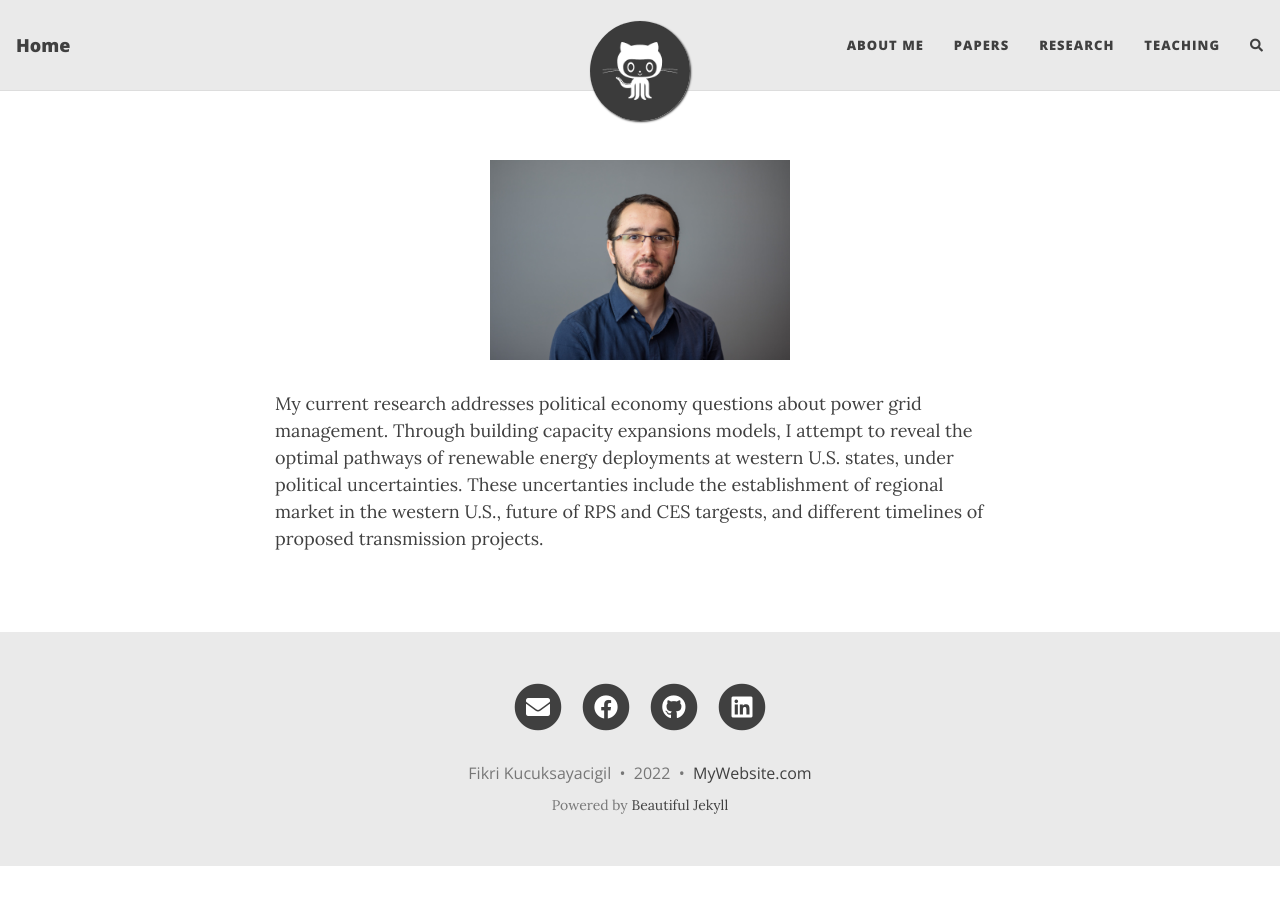
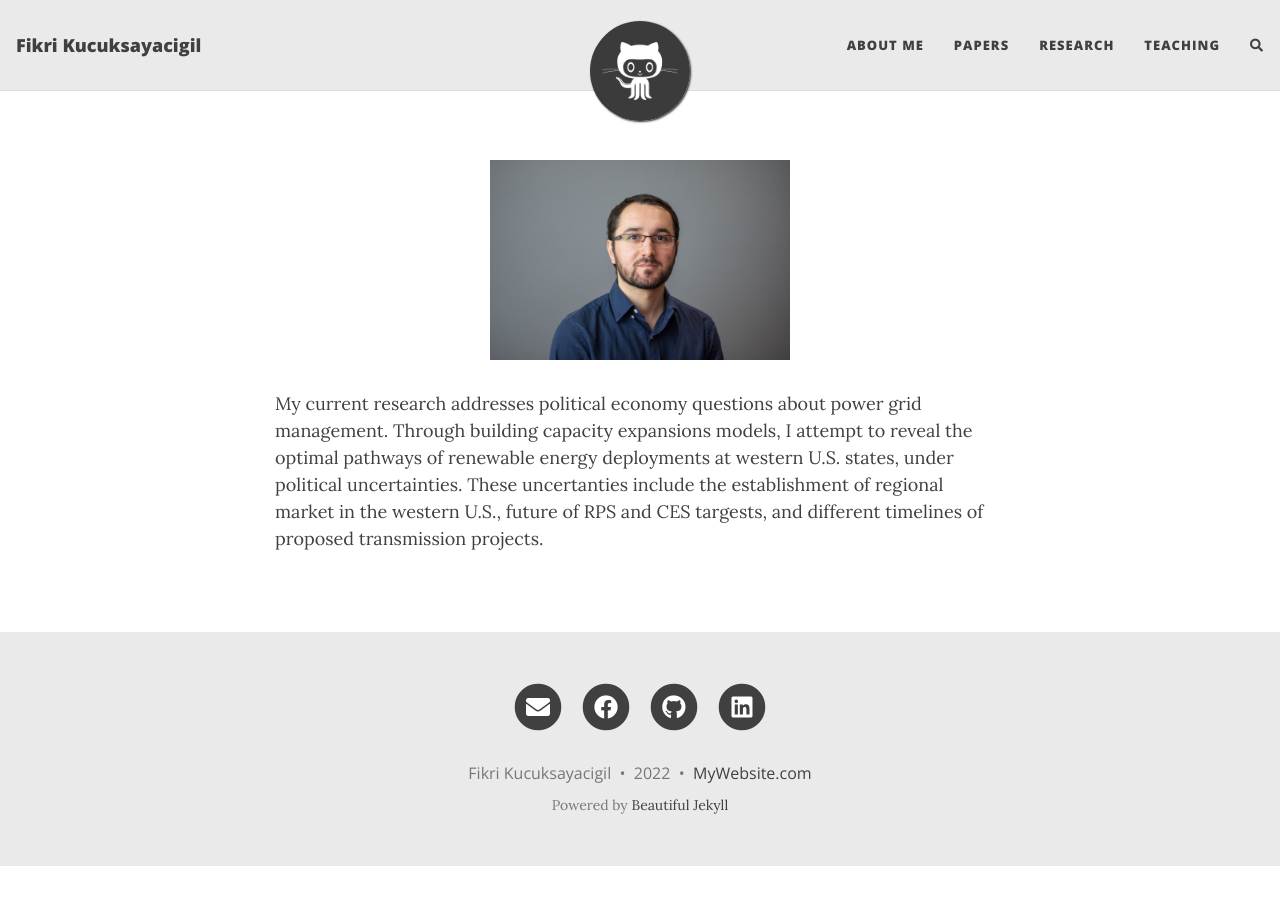
Before and after one commit to fikrikscg/fikrikscg.github.io, a Jekyll site: the page built from index.md, in a window 1280 px wide. Built offline with Jekyll 4.4.1, drawn with Linux system fonts in a browser that asks for light colours; nearby versions of some CDN libraries; comment, search, counter and statistics services are not loaded.

Commit message:
Update _config.yml

```diff
--- a/_config.yml
+++ b/_config.yml
@@ -6,7 +6,7 @@
 # --- Required options --- #
 
 # Name of website
-title: Home
+title: Fikri Kucuksayacigil
 
 # Your name to show in the footer
 author: Fikri Kucuksayacigil
```
